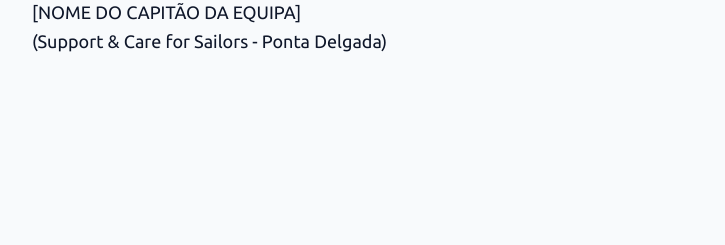
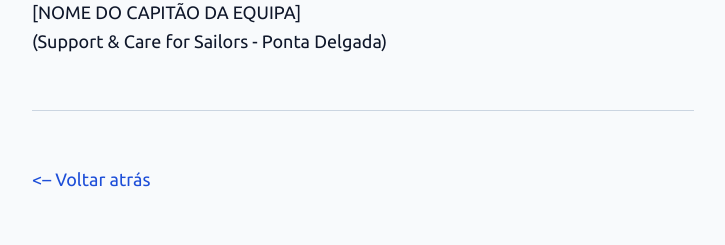
Before and after one commit to tep-pdl/tep-pdl.github.io, a Jekyll site: the page built from secretariado/cruzeiro-outros-destinos.md, in a window 1280 px wide. Shown: the part 894-1139 px from the top of the page, without its empty margins (277-1002 px from the left). Built offline with Jekyll 4.4.1, drawn with Linux system fonts in a browser that asks for light colours; our own code applies the rules of GitHub Pages for plain Markdown files; before the commit the page ends 1004 px from its top, so only the background shows below that.

Commit message:
Update cruzeiro-outros-destinos.md

```diff
--- a/secretariado/cruzeiro-outros-destinos.md
+++ b/secretariado/cruzeiro-outros-destinos.md
@@ -19,3 +19,7 @@ We look forward to hearing from you and hope to meet you soon.
 Kind regards,
 [NOME DO CAPITÃO DA EQUIPA]
 (Support & Care for Sailors - Ponta Delgada)
+
+---
+
+[<-- Voltar atrás](https://tep-pdl.github.io/secretariado)
```
